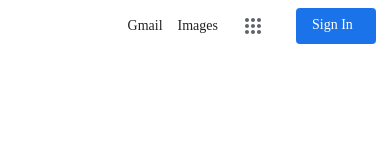
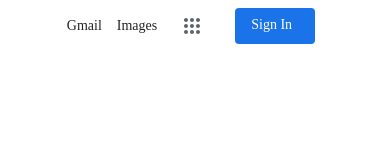
Before and after one commit to ThakshilaNuwangi/google-custom-search-engine, a website: page index.html in a window 390 px wide. Drawn offline with nearby package versions, Linux system fonts and the light colour scheme.

Commit message:
set the responsiveness to the header

```diff
--- a/css/style.css
+++ b/css/style.css
@@ -71,3 +71,8 @@ header #sign-in:hover{
 /* == Keyframes */
 
 /* == Media Queries */
+@media all and (max-width:419px){
+    header{
+        justify-content: center;
+    }
+}
```
